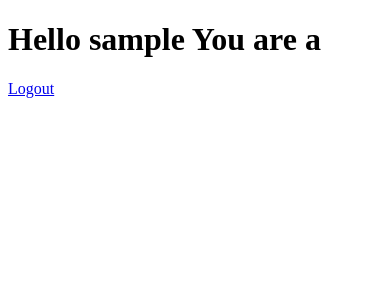
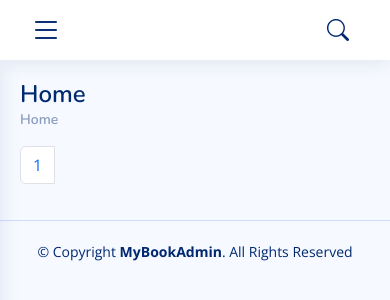
Before and after one commit to alakode-nikhil/E_Learn, a Django app: page /manager/ in a window 390 px wide. Shown: the top 300 px of the page. Run offline with Django 5.2, Linux system fonts and the light colour scheme; the visitor is signed in with stand-in values (Sample User, id 1); data that the repository does not hold is empty; some libraries are stand-ins or nearby versions.

Commit message:
initial_manager_dashboard

```diff
--- a/E_Learn/settings.py
+++ b/E_Learn/settings.py
@@ -41,7 +41,7 @@ INSTALLED_APPS = [
     'profiles',
     'student',
     'manager',
-    'trainer',
+    'trainer'
 ]
 
 MIDDLEWARE = [
--- a/manager/urls.py
+++ b/manager/urls.py
@@ -2,5 +2,5 @@ from django.urls import path
 from . import views
 
 urlpatterns = [
-    path('',views.TestView.as_view(), name='manager_home')
+    path('',views.HomeView.as_view(), name='manager_home')
 ]
--- a/manager/views.py
+++ b/manager/views.py
@@ -1,8 +1,17 @@
+from django.http.response import HttpResponseRedirect
 from django.shortcuts import render
-from django.views.generic import TemplateView
+from django.views.generic import ListView
+from .models import Course
+from django.contrib.auth.mixins import LoginRequiredMixin
 
 # Create your views here.
 
-class TestView(TemplateView):
+class HomeView(LoginRequiredMixin, ListView):
 
-    template_name = 'manager/test.html'
+    model= Course
+    template_name = 'manager/home.html'
+    context_object_name = 'courses'
+    paginate_by = 10
+
+    def handle_no_permission(self) -> HttpResponseRedirect:
+        return render(self.request, 'error/denied_access.html', status=403)
--- a/profiles/urls.py
+++ b/profiles/urls.py
@@ -4,5 +4,5 @@ from . import views
 urlpatterns =[
     path('register/',views.register_user, name='register'),
     path('', views.login_user, name='login'),
-    path('', views.logout_user, name='logout')
+    path('logout/', views.logout_user, name='logout'),
 ]
--- a/student/urls.py
+++ b/student/urls.py
@@ -2,5 +2,5 @@ from django.urls import path
 from . import views
 
 urlpatterns = [
-    path('', views.TestView.as_view(), name='student_home')
+    path('', views.HomeView.as_view(), name='student_home')
 ]
--- a/student/views.py
+++ b/student/views.py
@@ -3,6 +3,6 @@ from django.views.generic import TemplateView
 
 # Create your views here.
 
-class TestView(TemplateView):
+class HomeView(TemplateView):
 
-    template_name = 'student/test.html'
+    template_name = 'student/home.html'
--- /dev/null
+++ b/templates/manager/base.html
@@ -0,0 +1,221 @@
+<!DOCTYPE html>
+{% load static %}
+<html lang="en">
+
+<head>
+  <meta charset="utf-8">
+  <meta content="width=device-width, initial-scale=1.0" name="viewport">
+
+  <title>Manager Dashboard</title>
+  <meta content="" name="description">
+  <meta content="" name="keywords">
+
+  <!-- Favicons -->
+  <link href="{% static 'assets/img/favicon.png' %}" rel="icon">
+  <link href="{% static 'assets/img/apple-touch-icon.png' %}" rel="apple-touch-icon">
+
+  <!-- Google Fonts -->
+  <link href="https://fonts.gstatic.com" rel="preconnect">
+  <link href="https://fonts.googleapis.com/css?family=Open+Sans:300,300i,400,400i,600,600i,700,700i|Nunito:300,300i,400,400i,600,600i,700,700i|Poppins:300,300i,400,400i,500,500i,600,600i,700,700i" rel="stylesheet">
+
+  <!-- Vendor CSS Files -->
+  <link href="{% static 'assets/vendor/bootstrap/css/bootstrap.min.css' %}" rel="stylesheet">
+  <link href="{% static 'assets/vendor/bootstrap-icons/bootstrap-icons.css' %}" rel="stylesheet">
+  <link href="{% static 'assets/vendor/boxicons/css/boxicons.min.css' %}" rel="stylesheet">
+  <link href="{% static 'assets/vendor/quill/quill.snow.css' %}" rel="stylesheet">
+  <link href="{% static 'assets/vendor/quill/quill.bubble.css' %}" rel="stylesheet">
+  <link href="{% static 'assets/vendor/remixicon/remixicon.css' %}" rel="stylesheet">
+  <link href="{% static 'assets/vendor/simple-datatables/style.css' %}" rel="stylesheet">
+
+  <!-- Template Main CSS File -->
+  <link href="{% static 'assets/css/style.css' %}" rel="stylesheet">
+
+  <!-- =======================================================
+  * Template Name: NiceAdmin
+  * Template URL: https://bootstrapmade.com/nice-admin-bootstrap-admin-html-template/
+  * Updated: Apr 20 2024 with Bootstrap v5.3.3
+  * Author: BootstrapMade.com
+  * License: https://bootstrapmade.com/license/
+  ======================================================== -->
+</head>
+
+<body>
+
+  <!-- ======= Header ======= -->
+  <header id="header" class="header fixed-top d-flex align-items-center">
+
+    <div class="d-flex align-items-center justify-content-between">
+      <a href="{% url 'manager_home' %}" class="logo d-flex align-items-center">
+        <span class="d-none d-lg-block">E Learn Control</span>
+      </a>
+      <i class="bi bi-list toggle-sidebar-btn"></i>
+    </div><!-- End Logo -->
+
+    <div class="search-bar">
+      <!-- url 'search_course' -->
+      <form class="search-form d-flex align-items-center" method="get" action="#">
+        <input type="text" name="q" placeholder="Search" title="Enter search keyword">
+        <button type="submit" title="Search"><i class="bi bi-search"></i></button>
+      </form>
+    </div><!-- End Search Bar -->
+
+    <nav class="header-nav ms-auto">
+      <ul class="d-flex align-items-center">
+
+        <li class="nav-item d-block d-lg-none">
+          <a class="nav-link nav-icon search-bar-toggle " href="#">
+            <i class="bi bi-search"></i>
+          </a>
+        </li><!-- End Search Icon-->
+
+        <li class="nav-item dropdown pe-3">
+          <a class="nav-link nav-profile d-flex align-items-center pe-0" href="#" data-bs-toggle="dropdown">
+            <span class="d-none d-md-block dropdown-toggle ps-2">{{user.username}}</span>
+          </a><!-- End Profile Iamge Icon -->
+
+          <ul class="dropdown-menu dropdown-menu-end dropdown-menu-arrow profile">
+            <li class="dropdown-header">
+              <h6>{{user.username}}</h6>
+              <span>Manager</span>
+            </li>
+            <li>
+              <hr class="dropdown-divider">
+            </li>
+
+            <li>
+              <a class="dropdown-item d-flex align-items-center" href="{% url 'manager_home' %}">
+                <i class="bi bi-home"></i>
+                <span>Dashboard</span>
+              </a>
+            </li>
+            <li>
+              <hr class="dropdown-divider">
+            </li>
+            <li>
+              <!--url 'list_student' -->
+              <a class="dropdown-item d-flex align-items-center" href="#">
+                <i class="bi bi-question-user"></i>
+                <span>Students</span>
+              </a>
+            </li>
+            <li>
+              <hr class="dropdown-divider">
+            </li>
+            <li>
+                <!-- url 'list_trainer' -->
+                <a class="dropdown-item d-flex align-items-center" href="#">
+                  <i class="bi bi-question-user"></i>
+                  <span>Trainers</span>
+                </a>
+              </li>
+              <li>
+                <hr class="dropdown-divider">
+              </li>
+            <li>
+              <a class="dropdown-item d-flex align-items-center" href="{% url 'logout' %}">
+                <i class="bi bi-box-arrow-right"></i>
+                <span>Sign Out</span>
+              </a>
+            </li>
+
+          </ul><!-- End Profile Dropdown Items -->
+        </li><!-- End Profile Nav -->
+
+      </ul>
+    </nav><!-- End Icons Navigation -->
+
+  </header><!-- End Header -->
+
+  <!-- ======= Sidebar ======= -->
+  <aside id="sidebar" class="sidebar">
+
+    <ul class="sidebar-nav" id="sidebar-nav">
+
+      <li class="nav-item">
+        <a class="nav-link " href="{% url 'manager_home' %}">
+          <i class="bi bi-grid"></i>
+          <span>Dashboard</span>
+        </a>
+      <li class="nav-heading">Pages</li>
+      <li class="nav-item">
+        <!-- url 'list_student' -->
+        <a class="nav-link collapsed" href="#">
+          <i class="bi bi-person-workspace"></i>
+          <span>Students</span>
+        </a>
+      </li><!-- End Student Page Nav -->
+      <li class="nav-item">
+        <!-- url 'list_trainer' -->
+        <a class="nav-link collapsed" href="#">
+          <i class="bi bi-person-vcard"></i>
+          <span>Trainers</span>
+        </a>
+      </li><!-- End Trainer Page Nav -->
+      <li class="nav-item">
+        <!--url 'create_course' -->
+        <a class="nav-link collapsed" href="#">
+          <i class="bi bi-book"></i>
+          <span>Add Course</span>
+        </a>
+      </li><!-- End Create Course Page Nav -->
+      <li class="nav-item"></li>
+        <a class="nav-link collapsed" href="{% url 'register' %}?type=MANAGER">
+          <i class="bi bi-person-gear"></i>
+          <span>Add Manager</span>
+        </a>
+      </li><!-- End Admin nav -->
+      <li class="nav-item"></li>
+        <a class="nav-link collapsed" href="{% url 'register' %}?type=TRAINER">
+          <i class="bi bi-person-lock"></i>
+          <span>Add Trainer</span>
+        </a>
+      </li><!-- End Admin nav -->
+      <li class="nav-item"></li>
+        <a class="nav-link collapsed" href="{% url 'register' %}?type=STUDENT">
+          <i class="bi bi-person-add"></i>
+          <span>Add Student</span>
+        </a>
+      </li><!-- End Admin nav -->
+      <li class="nav-item">
+        <a class="nav-link collapsed" href="{% url 'logout' %}">
+          <i class="bi bi-box-arrow-in-right"></i>
+          <span>Sign Out</span>
+        </a>
+      </li><!-- End Login Page Nav -->
+    </ul>
+  </aside><!-- End Sidebar-->
+
+  <main id="main" class="main">
+
+  {% block content %}
+  {% endblock %}
+
+  </main><!-- End #main -->
+
+
+
+  <!-- ======= Footer ======= -->
+  <footer id="footer" class="footer">
+    <div class="copyright">
+      &copy; Copyright <strong><span>MyBookAdmin</span></strong>. All Rights Reserved
+    </div>
+  </footer><!-- End Footer -->
+
+  <a href="#" class="back-to-top d-flex align-items-center justify-content-center"><i class="bi bi-arrow-up-short"></i></a>
+
+  <!-- Vendor JS Files -->
+  <script src="{% static 'assets/vendor/apexcharts/apexcharts.min.js' %}"></script>
+  <script src="{% static 'assets/vendor/bootstrap/js/bootstrap.bundle.min.js' %}"></script>
+  <script src="{% static 'assets/vendor/chart.js/chart.umd.js' %}"></script>
+  <script src="{% static 'assets/vendor/echarts/echarts.min.js' %}"></script>
+  <script src="{% static 'assets/vendor/quill/quill.js' %}"></script>
+  <script src="{% static 'assets/vendor/simple-datatables/simple-datatables.js' %}"></script>
+  <script src="{% static 'assets/vendor/tinymce/tinymce.min.js' %}"></script>
+  <script src="{% static 'assets/vendor/php-email-form/validate.js' %}"></script>
+
+  <!-- Template Main JS File -->
+  <script src="{% static 'assets/js/main.js' %}"></script>
+
+</body>
+
+</html>
--- /dev/null
+++ b/templates/manager/home.html
@@ -0,0 +1,72 @@
+
+{% extends 'manager/base.html' %}
+{% load static %}
+
+{% block content %}
+
+<div class="pagetitle">
+  <h1>Home</h1>
+  <nav>
+      <ol class="breadcrumb">
+          <li class="breadcrumb-item active"><a href="{% url 'manager_home' %}">Home</a></li>
+      </ol>
+  </nav>
+</div><!-- End Page Title -->
+{% for msg in messages %}
+{{msg}}
+{% endfor %}
+
+{%if user.is_authenticated and user.profile.type == 'MANAGER' %}
+<table class="table">
+    <thead>
+        <tr>
+            <th scope="col">#</th>
+            <th scope="col">Course</th>
+            <th scope="col">Trainer</th>
+            <th scope="col">Price</th>
+            <th scope="col">Action</th>
+        </tr>
+    </thead>
+    <tbody>
+        {% for course in object_list %}
+        <tr>
+            <th scope="row">{{forloop.counter}}</th>
+            <td>{{course.course_name}}</td>
+            <td>{{course.trainer}}</td>
+            <td>{{course.price}}</td>
+            <td>
+                <a href="#" class="btn btn-primary"> Details</a>
+                <a href="#" class="btn btn-success"> Update </a>
+                <a href="#" class="btn btn-danger"> Delete </a>
+            </td>
+        </tr>
+        {% endfor %}
+    </tbody>
+</table>
+{% endif %}
+
+<!--Pagination-->
+<nav aria-label="Page navigation example">
+    <ul class="pagination">
+        {% if page_obj.has_previous %}
+      <li class="page-item">
+        <a class="page-link" href="?page={{page_obj.previous_page_number}}" aria-label="Previous">
+          <span aria-hidden="true">&laquo;</span>
+        </a>
+      </li>
+      {% endif %}
+      {% for num in paginator.page_range %}
+      <li class="page-item {% if page_obj.number == num %} activate {% endif %}">
+        <a class="page-link" href="?page={{num}}">{{num}}</a></li>
+      {% endfor %}
+      <li class="page-item">
+        {% if page_obj.has_next %}
+        <a class="page-link" href="?page={{page_obj.next_page_number}}" aria-label="Next">
+          <span aria-hidden="true">&raquo;</span>
+        </a>
+      </li>
+      {% endif %}
+    </ul>
+  </nav> <!--Pagination End-->
+
+{% endblock %}
--- a/templates/trainer/test.html
+++ b/templates/trainer/test.html
@@ -8,7 +8,7 @@
 <body>
     {% if user.is_authenticated %}
     <h1>Hello {{user.username}} You are a {{user.profile.type}}</h1>
-    <a href="{% url'logout'%}">Logout</a>
+    <a href="{% url 'logout' %}">Logout</a>
     {% endif %}
 </body>
 </html>
```
Also changed, not shown: manager/form.py (added, +14 -0 lines), manager/models.py (+21 -0 lines), profiles/views.py (+5 -3 lines), templates/error/denied_access.html (added, +14 -0 lines), templates/profiles/base.html (+2 -15 lines), templates/student/test.html (deleted, +0 -14 lines), manager/migrations/0001_initial.py (added), templates/student/home.html (renamed from templates/manager/test.html).
